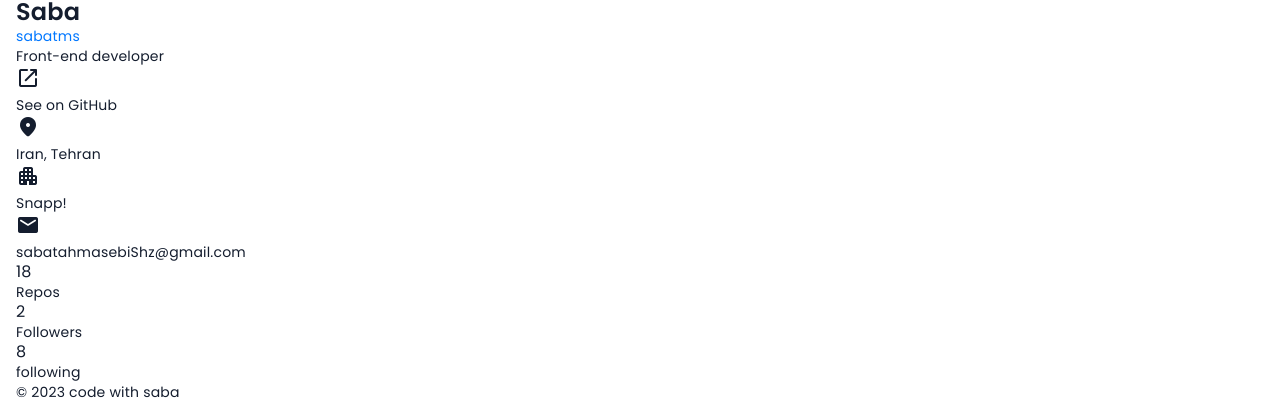
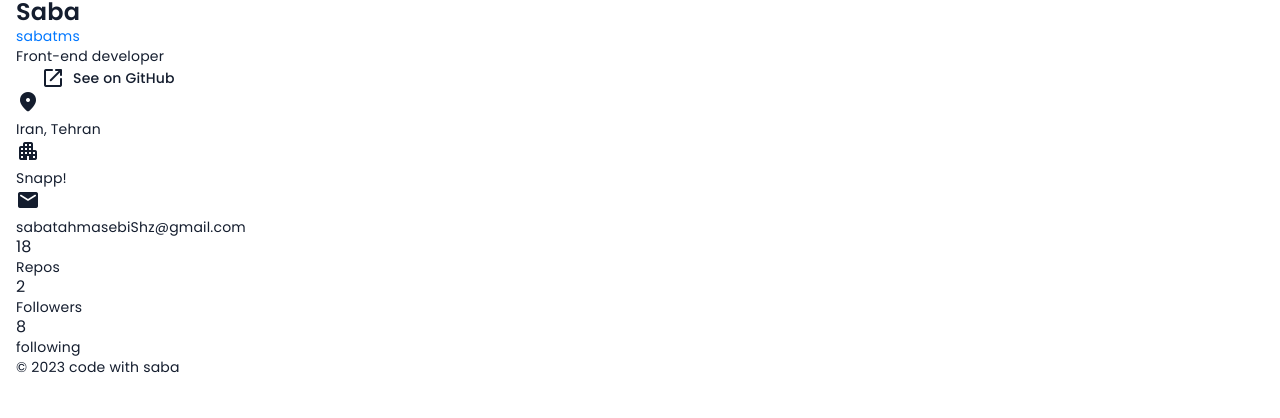
Before and after one commit to sabatms/githubpage, a plain HTML site: page GitHubpage/index.html in a window 1280 px wide. Shown: the part 1322-1740 px from the top of the page. After the commit the page ends 1715 px from the top, so only its background shows below. Drawn offline with nearby package versions, Linux system fonts and the light colour scheme.

Commit message:
style.css in assets file

```diff
--- a/GitHubpage/assets/css/style.css
+++ b/GitHubpage/assets/css/style.css
@@ -431,6 +431,22 @@ body {
 }
 
 /* Button */
+.btn{
+  padding-inline: 24px;
+  height: 24px;
+  font-size: var(--label-1);
+  font-weight: var(--weight-medium);
+  border-radius: var(--radius-8);
+  border: 1px solid transparent;
+  max-width: max-content;
+  display: flex;
+  justify-content: center;
+  gap: 8px;
+  align-items: center;
+  line-height: 40px;
+  transition: var(--transition-short);
+}
+
 
 
 /* Badge */
```
